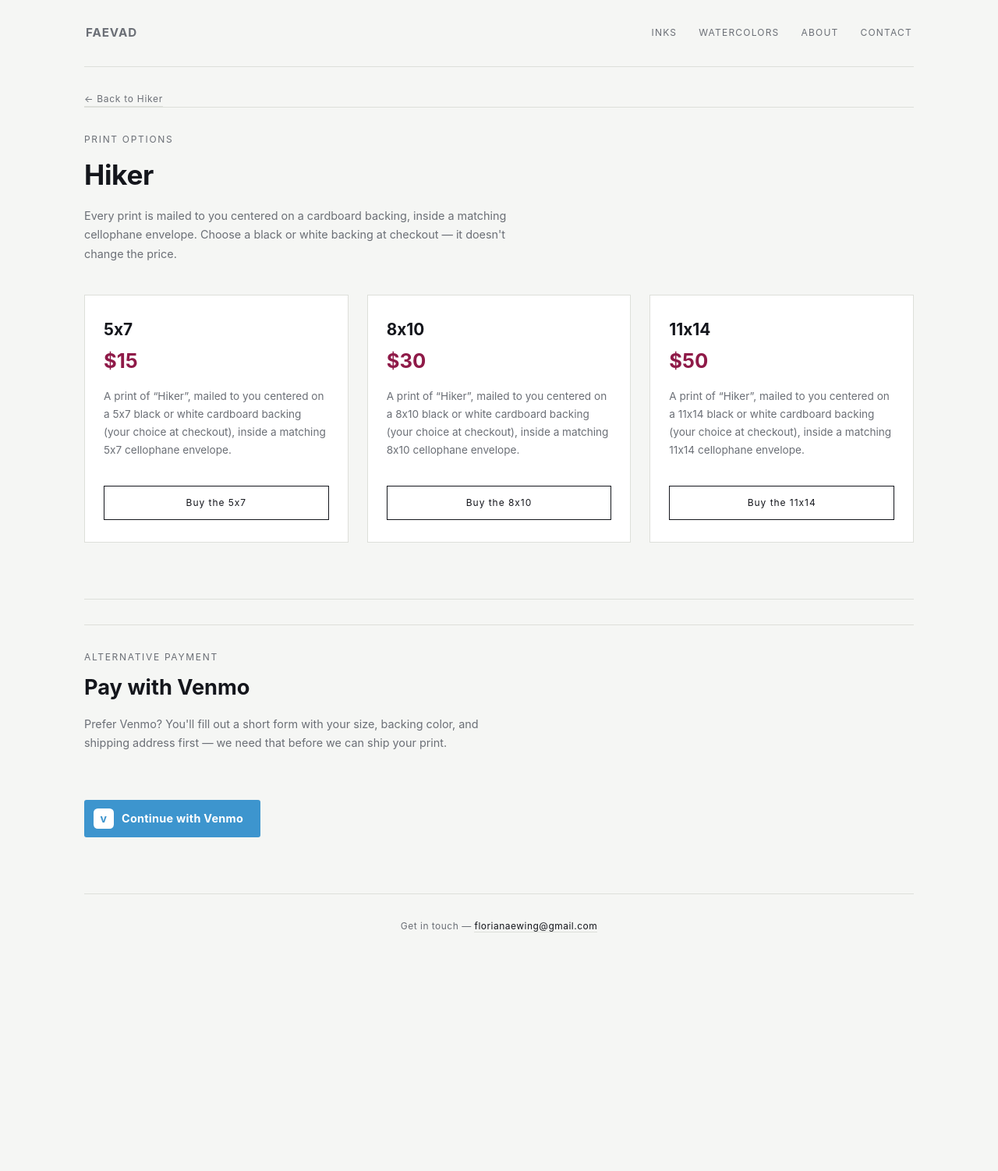
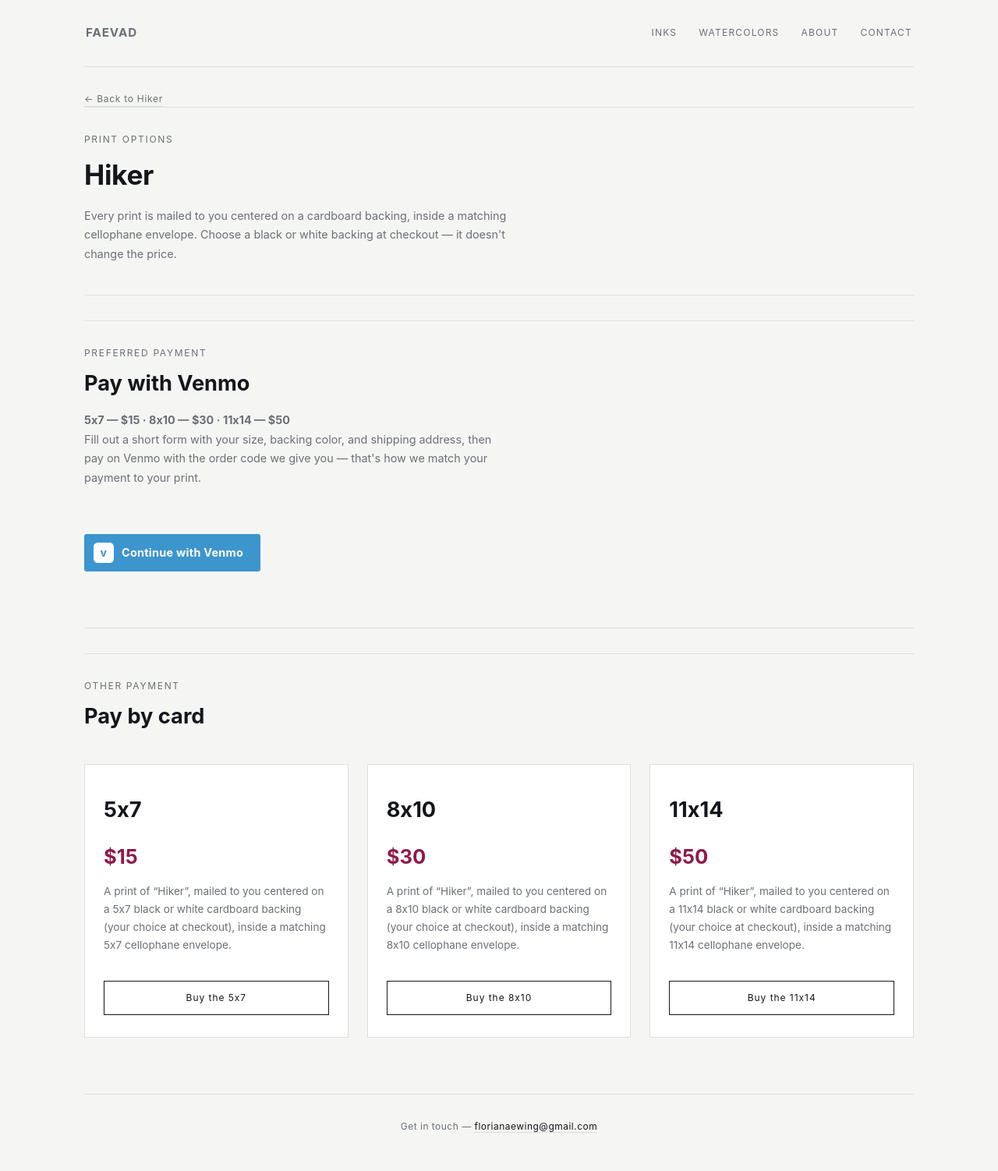
Before and after one commit to florianaewing/FAEVAD, a Jekyll site: the page built from buy-hiker.html, in a window 1280 px wide. Shown: the whole page at 78% size. Built offline with Jekyll 4.4.1, drawn with Linux system fonts in a browser that asks for light colours; before the commit the page ends 1245 px from its top, so only the background shows below that.

Commit message:
Buy page: Venmo first, card checkout second
Venmo is now the 'Preferred Payment' section right under the intro, with the
sizes and prices listed; the Stripe tier cards follow under 'Pay by card'
(Bitcoin moves there too, still off). Venmo button clicks are counted in
GoatCounter and included in the weekly report's buy clicks.

Co-Authored-By: Claude Opus 5.5 <noreply@anthropic.com>

```diff
--- a/_layouts/buy.html
+++ b/_layouts/buy.html
@@ -36,6 +36,40 @@
         {% endif %}
     </div>
 
+    <section class="venmo-section">
+        <div class="section-head">
+            <div class="eyebrow">Preferred Payment</div>
+            <h2>Pay with Venmo</h2>
+            <p class="venmo-prices">
+                {% for tier in piece.print.tiers %}{{ tier.size }} &mdash; ${{ tier.price }}{% unless forloop.last %} &middot; {% endunless %}{% endfor %}
+            </p>
+            <p>
+                {% if cards %}
+                Fill out a short form with your shipping address, then pay on Venmo with the
+                order code we give you &mdash; that's how we match your payment to your cards.
+                {% else %}
+                Fill out a short form with your size, backing color, and shipping address, then
+                pay on Venmo with the order code we give you &mdash; that's how we match your
+                payment to your print.
+                {% endif %}
+            </p>
+        </div>
+
+        <a class="venmo-button" href="venmo-{{ piece.id }}.html" data-goatcounter-click="venmo-{{ piece.id }}" data-goatcounter-title="{{ piece.title }} (Venmo)">
+            <svg class="venmo-mark" viewBox="0 0 24 24" aria-hidden="true" focusable="false">
+                <rect width="24" height="24" rx="5" fill="#ffffff"></rect>
+                <text x="12" y="16.5" text-anchor="middle" font-family="-apple-system, BlinkMacSystemFont, Helvetica, Arial, sans-serif" font-weight="700" font-size="13" fill="#3D95CE">v</text>
+            </svg>
+            Continue with Venmo
+        </a>
+    </section>
+
+    <section class="card-section">
+        <div class="section-head">
+            <div class="eyebrow">Other Payment</div>
+            <h2>Pay by card</h2>
+        </div>
+
         <div class="tier-grid">
             {% for tier in piece.print.tiers %}
             <div class="tier-card">
@@ -59,29 +93,6 @@
             {% endfor %}
         </div>
 
-    <section class="venmo-section">
-        <div class="section-head">
-            <div class="eyebrow">Alternative Payment</div>
-            <h2>Pay with Venmo</h2>
-            <p>
-                {% if cards %}
-                Prefer Venmo? You'll fill out a short form with your shipping address first
-                &mdash; we need that before we can ship your cards.
-                {% else %}
-                Prefer Venmo? You'll fill out a short form with your size, backing color, and
-                shipping address first &mdash; we need that before we can ship your print.
-                {% endif %}
-            </p>
-        </div>
-
-        <a class="venmo-button" href="venmo-{{ piece.id }}.html">
-            <svg class="venmo-mark" viewBox="0 0 24 24" aria-hidden="true" focusable="false">
-                <rect width="24" height="24" rx="5" fill="#ffffff"></rect>
-                <text x="12" y="16.5" text-anchor="middle" font-family="-apple-system, BlinkMacSystemFont, Helvetica, Arial, sans-serif" font-weight="700" font-size="13" fill="#3D95CE">v</text>
-            </svg>
-            Continue with Venmo
-        </a>
-
         {% if site.bitcoin_enabled %}
         <a class="bitcoin-button" href="bitcoin-{{ piece.id }}.html">
             <svg class="bitcoin-mark" viewBox="0 0 24 24" aria-hidden="true" focusable="false">
--- a/css/styles.css
+++ b/css/styles.css
@@ -576,9 +576,20 @@ nav.top a[aria-current="page"] {
   padding-bottom: 72px;
 }
 
+.card-section {
+  padding-top: 32px;
+  border-top: 1px solid var(--line);
+}
+
+.card-section h2,
 .venmo-section h2 {
   margin: 10px 0 14px;
   font-size: clamp(1.3rem, 2.6vw, 1.7rem);
+}
+
+.venmo-prices {
+  font-weight: 700;
+  color: var(--pigment-ink);
 }
 
 .venmo-button {
```
Also changed, not shown: 1 other file. Lines whose indentation alone changed are shown as unchanged.
